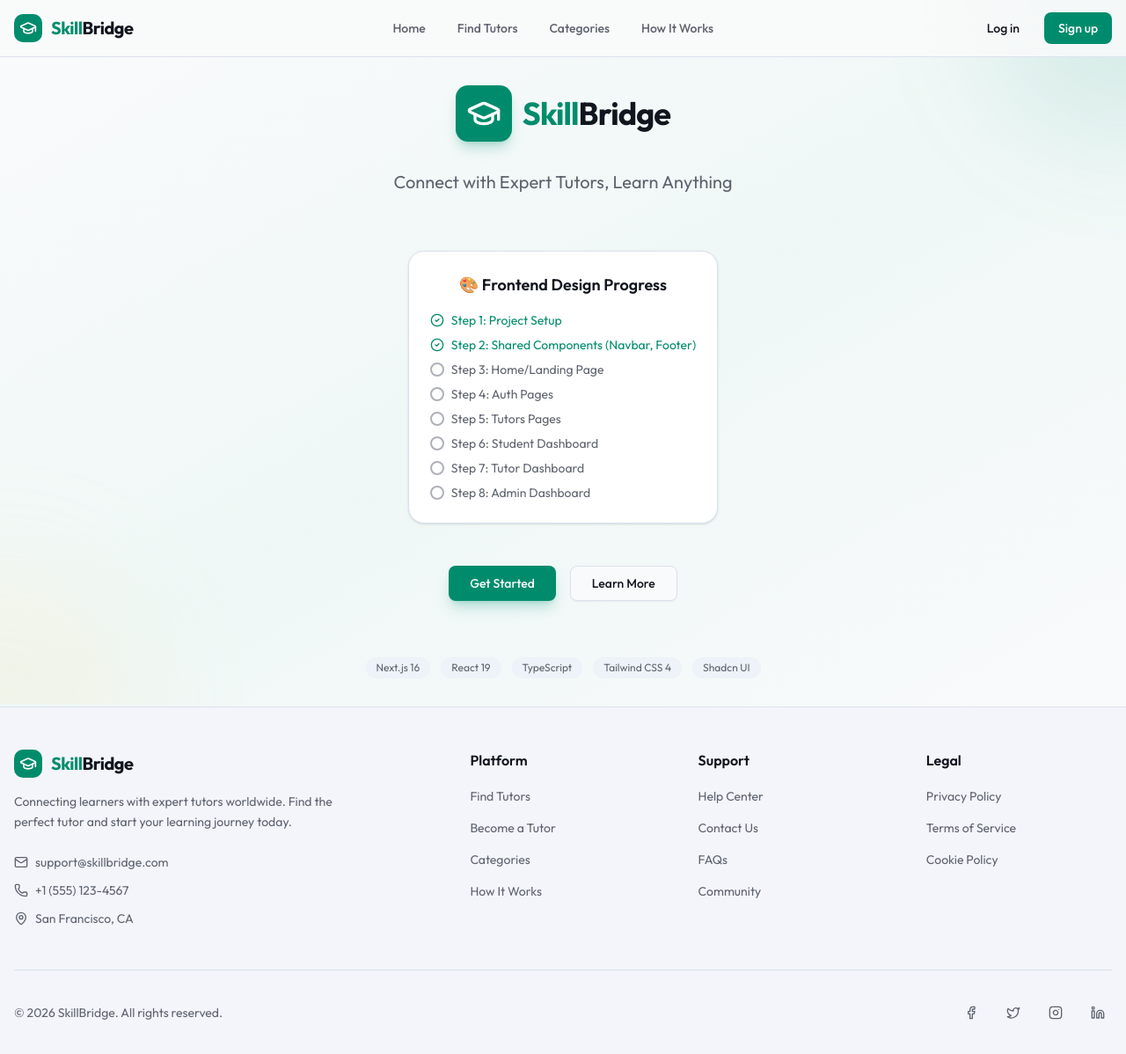
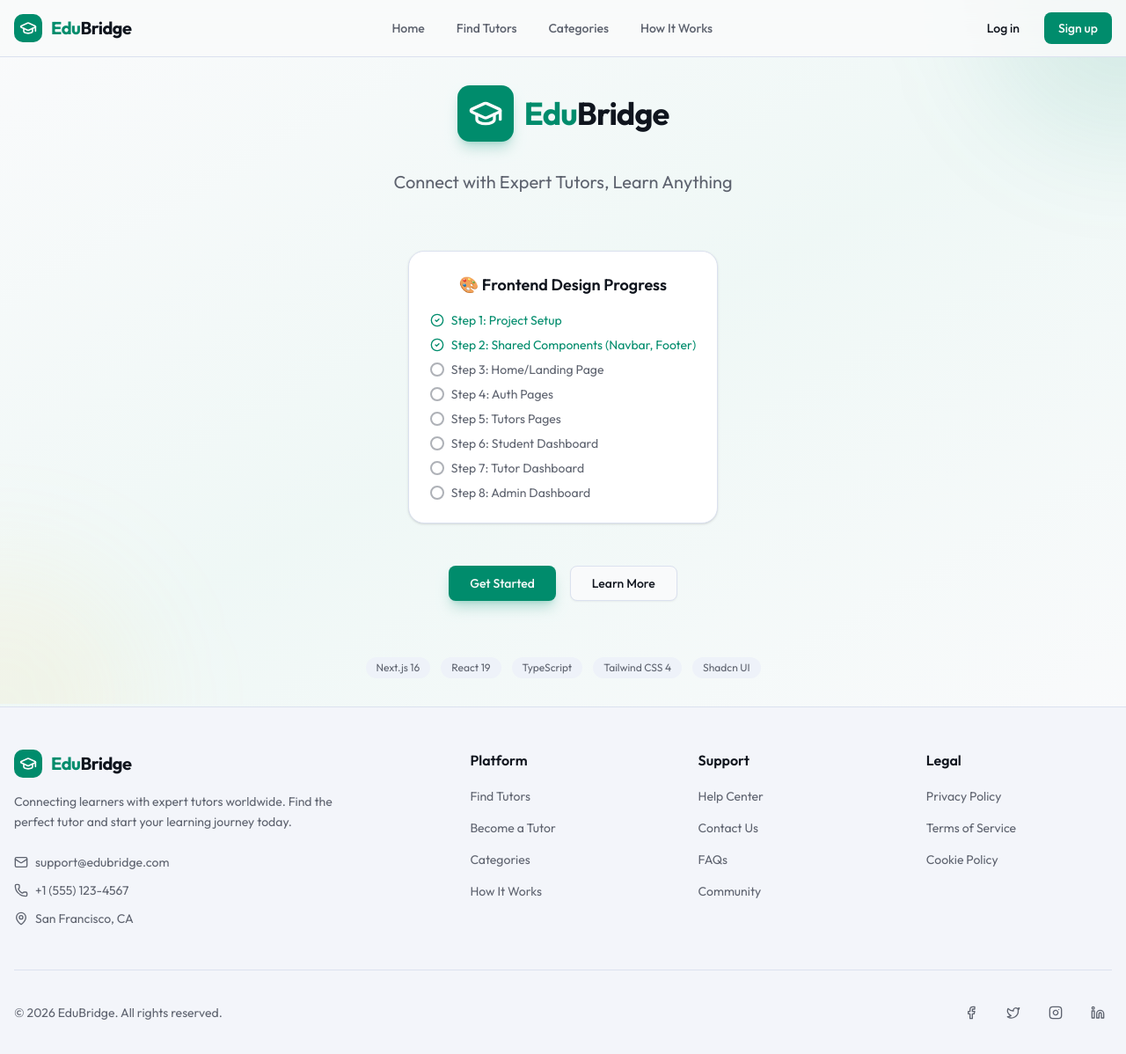
Before and after one commit to mozammal01/education-bridge-client, a Next.js app: page / in a window 1280 px wide. Shown: the top 1198 px of the page at 88% size. Built offline with nearby package versions, Linux system fonts and the light colour scheme.

Commit message:
Refactor branding from SkillBridge to EduBridge across the application, updating colors, metadata, and footer information to reflect the new name.

```diff
--- a/src/app/globals.css
+++ b/src/app/globals.css
@@ -46,7 +46,7 @@
   --radius-4xl: calc(var(--radius) + 16px);
 }
 
-/* SkillBridge Brand Colors - Teal/Emerald Education Theme */
+/* EduBridge Brand Colors - Teal/Emerald Education Theme */
 :root {
   --radius: 0.625rem;
 
@@ -103,7 +103,7 @@
   --sidebar-border: oklch(0.91 0.02 265);
   --sidebar-ring: oklch(0.55 0.15 175);
 
-  /* Custom SkillBridge Colors */
+  /* Custom EduBridge Colors */
   --emerald: oklch(0.60 0.17 165);
   --teal: oklch(0.55 0.15 175);
   --amber: oklch(0.80 0.15 85);
@@ -164,7 +164,7 @@
   --sidebar-border: oklch(0.28 0.02 265);
   --sidebar-ring: oklch(0.70 0.15 175);
 
-  /* Custom SkillBridge Colors */
+  /* Custom EduBridge Colors */
   --emerald: oklch(0.70 0.15 165);
   --teal: oklch(0.70 0.15 175);
   --amber: oklch(0.85 0.14 85);
--- a/src/app/layout.tsx
+++ b/src/app/layout.tsx
@@ -16,31 +16,31 @@ const dmSans = DM_Sans({
 
 export const metadata: Metadata = {
   title: {
-    default: "SkillBridge - Connect with Expert Tutors",
-    template: "%s | SkillBridge",
+    default: "EduBridge - Connect with Expert Tutors",
+    template: "%s | EduBridge",
   },
   description:
-    "SkillBridge connects learners with expert tutors. Browse profiles, view availability, and book sessions instantly. Learn anything, anytime.",
+    "EduBridge connects learners with expert tutors. Browse profiles, view availability, and book sessions instantly. Learn anything, anytime.",
   keywords: [
     "tutoring",
     "online learning",
     "education",
     "tutors",
-    "skill development",
+    "education bridge",
     "learning platform",
   ],
-  authors: [{ name: "SkillBridge Team" }],
+  authors: [{ name: "EduBridge Team" }],
   openGraph: {
     type: "website",
     locale: "en_US",
-    siteName: "SkillBridge",
-    title: "SkillBridge - Connect with Expert Tutors",
+    siteName: "EduBridge",
+    title: "EduBridge - Connect with Expert Tutors",
     description:
       "Connect with expert tutors and learn anything. Browse profiles, view availability, and book sessions instantly.",
   },
   twitter: {
     card: "summary_large_image",
-    title: "SkillBridge - Connect with Expert Tutors",
+    title: "EduBridge - Connect with Expert Tutors",
     description:
       "Connect with expert tutors and learn anything. Browse profiles, view availability, and book sessions instantly.",
   },
--- a/src/app/page.tsx
+++ b/src/app/page.tsx
@@ -18,7 +18,7 @@ export default function Home() {
               <GraduationCap className="w-10 h-10 text-primary-foreground" />
             </div>
             <h1 className="text-4xl font-bold tracking-tight">
-              <span className="text-primary">Skill</span>
+              <span className="text-primary">Edu</span>
               <span className="text-foreground">Bridge</span>
             </h1>
           </div>
--- a/src/components/shared/footer.tsx
+++ b/src/components/shared/footer.tsx
@@ -47,7 +47,7 @@ export function Footer() {
             <div className="space-y-3 text-sm text-muted-foreground">
               <div className="flex items-center gap-2">
                 <Mail className="h-4 w-4" />
-                <span>support@skillbridge.com</span>
+                <span>support@edubridge.com</span>
               </div>
               <div className="flex items-center gap-2">
                 <Phone className="h-4 w-4" />
@@ -115,7 +115,7 @@ export function Footer() {
         {/* bottom bar */}
         <div className="mt-12 pt-8 border-t flex flex-col sm:flex-row justify-between items-center gap-4">
           <p className="text-sm text-muted-foreground">
-            © {currentYear} SkillBridge. All rights reserved.
+            © {currentYear} EduBridge. All rights reserved.
           </p>
 
           <div className="flex items-center gap-4">
--- a/src/components/shared/logo.tsx
+++ b/src/components/shared/logo.tsx
@@ -15,7 +15,7 @@ export function Logo({ className, iconOnly = false }: LogoProps) {
       </div>
       {!iconOnly && (
         <span className="text-xl font-bold tracking-tight">
-          <span className="text-primary">Skill</span>
+          <span className="text-primary">Edu</span>
           <span className="text-foreground">Bridge</span>
         </span>
       )}
--- a/src/lib/constants.ts
+++ b/src/lib/constants.ts
@@ -416,7 +416,7 @@ export const TESTIMONIALS = [
     name: "Alex Thompson",
     role: "University Student",
     avatar: "https://images.unsplash.com/photo-1539571696357-5a69c17a67c6?w=150&h=150&fit=crop",
-    content: "SkillBridge helped me go from struggling in calculus to getting an A. My tutor Sarah made complex concepts so easy to understand!",
+    content: "EduBridge helped me go from struggling in calculus to getting an A. My tutor Sarah made complex concepts so easy to understand!",
     rating: 5,
   },
   {
```
